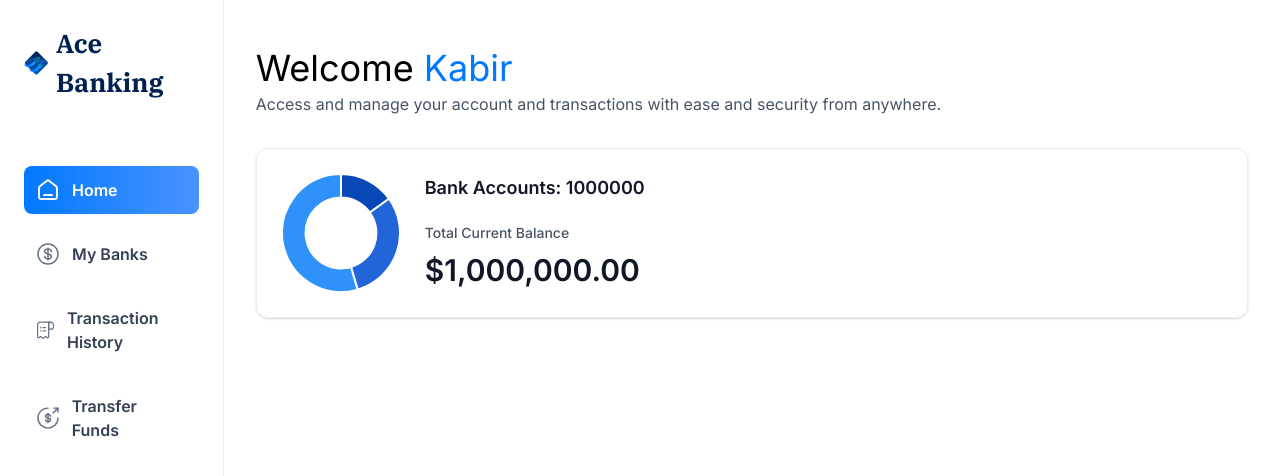
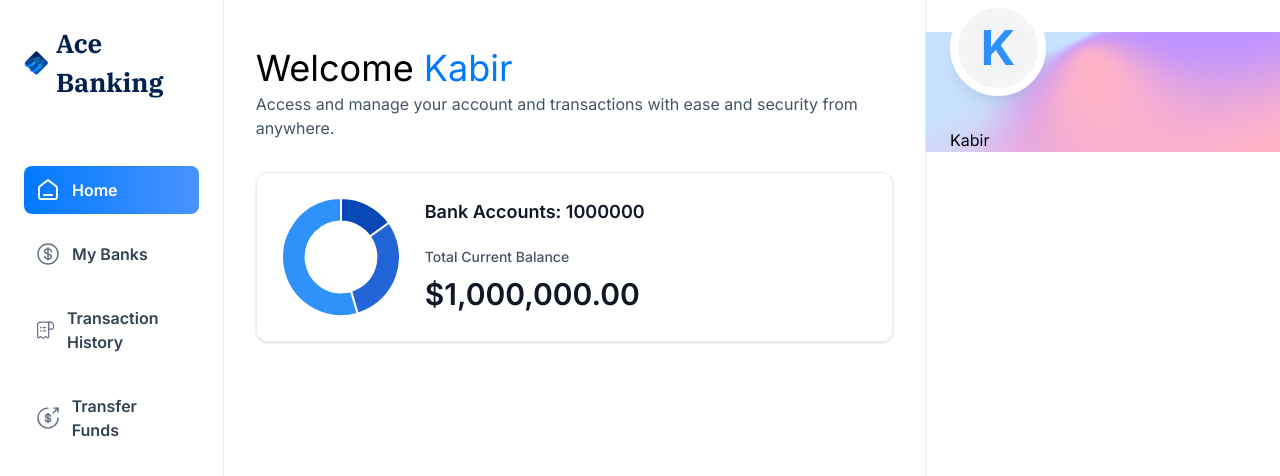
Before and after one commit to kabir-naved/aceBanking, a Next.js app: page / in a window 1280 px wide. Shown: the top 476 px of the page. Built offline with nearby package versions, Linux system fonts and the light colour scheme.

Commit message:
add rightsidebar

```diff
--- a/app/(root)/page.tsx
+++ b/app/(root)/page.tsx
@@ -1,4 +1,5 @@
 import HeaderBox from "@/components/HeaderBox";
+import RightSidebar from "@/components/RightSidebar";
 import TotalBalanceBox from "@/components/TotalBalanceBox";
 
 export default function Home() {
@@ -24,6 +25,12 @@ export default function Home() {
               />
             </header>
         </div>
+
+        <RightSidebar
+          user={loggedIn}
+          transactions={[]}
+          banks={[]}
+        />
       </section>
     </>
   );
--- /dev/null
+++ b/components/RightSidebar.tsx
@@ -0,0 +1,31 @@
+
+
+const RightSidebar = ({user, transactions, banks}:
+    RightSidebarProps
+) => {
+  return (
+    <aside className="right-sidebar">
+        <section className="flex flex-col pt-8">
+            <div className="profile-banner">
+                <div className="profile">
+                    <div className="profile-img">
+                        <span className="text-5xl font-bold text-blue-500">
+                            {user.firstName.charAt
+                            (0)}
+                        </span>
+                    </div>
+
+                    <div className="profile-details">
+                        <h1>
+                            {user.firstName} {user.lastName}
+                        </h1>
+                    </div>
+                </div>
+            </div>
+
+        </section>
+  </aside>
+  )
+};
+
+export default RightSidebar;
```
